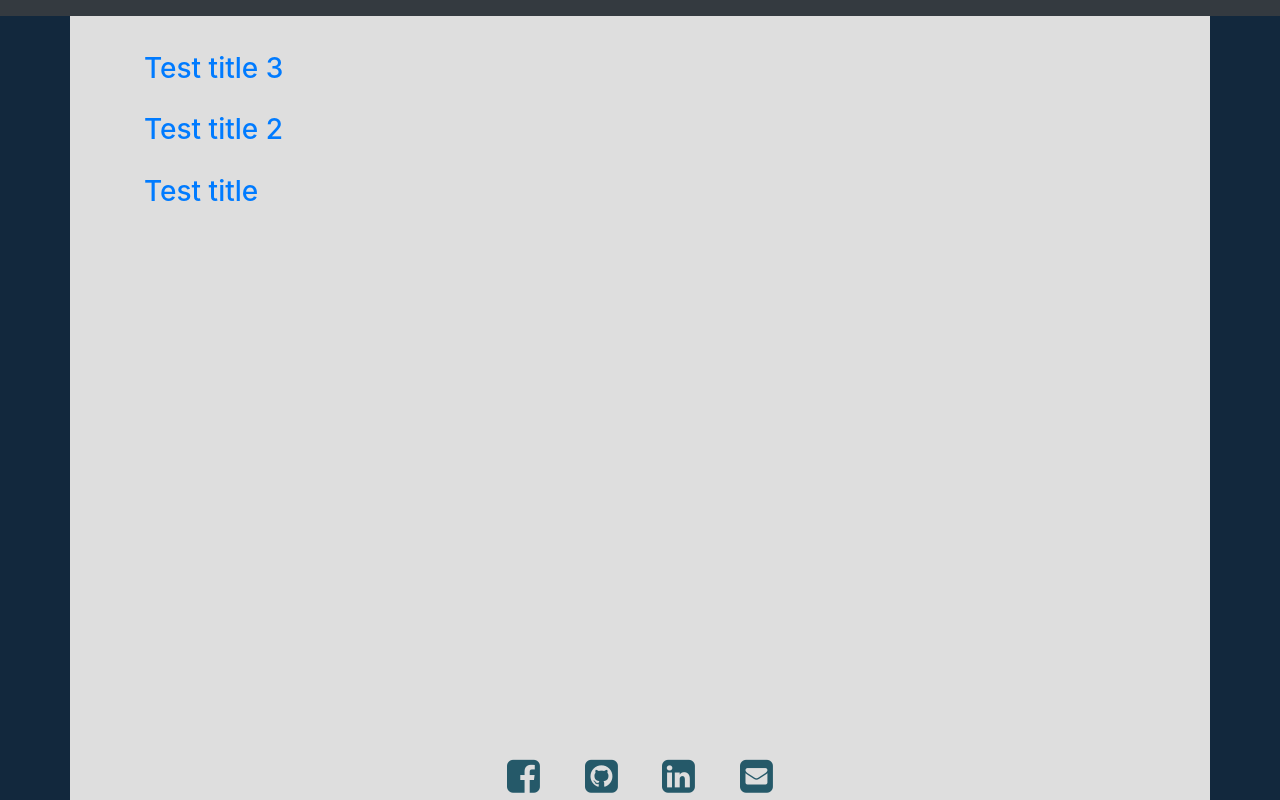
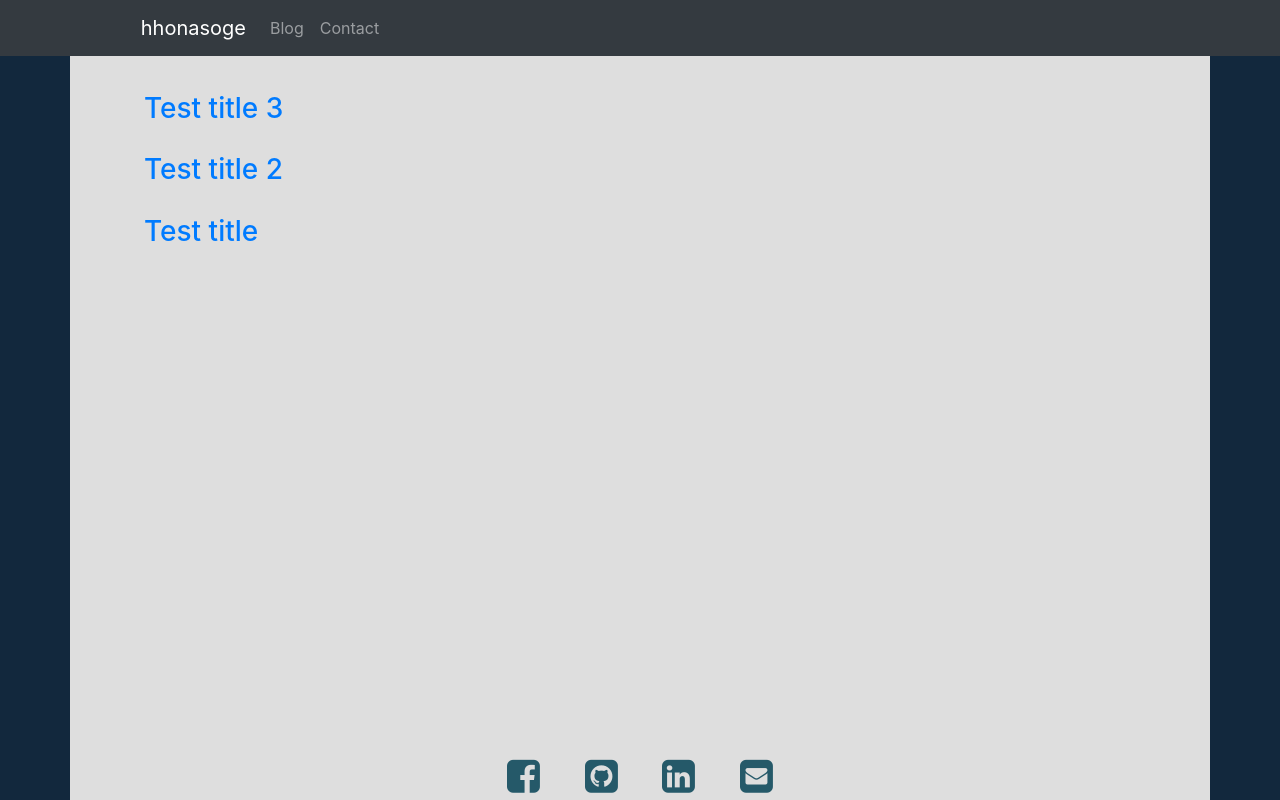
Before and after one commit to hhonasoge/myblog, a Django app: page /blog/ in a window 1280 px wide. Run offline with Django 3.2, Linux system fonts and the light colour scheme; data comes from the database, SQL or seed files in the repository; some libraries are stand-ins or nearby versions.

Commit message:
Revert "maybe fix navbar"
This reverts commit 4d43ec76dd0dd6bcf44b7fa0d709e99961f48b33.

```diff
--- a/blog/templates/blog/base.html
+++ b/blog/templates/blog/base.html
@@ -8,20 +8,22 @@
     <meta name="viewport" content="width=device-width, initial-scale=1, shrink-to-fit=no">
 
     <!-- Bootstrap CSS -->
-    <script src="https://code.jquery.com/jquery-3.2.1.slim.min.js" integrity="sha384-KJ3o2DKtIkvYIK3UENzmM7KCkRr/rE9/Qpg6aAZGJwFDMVNA/GpGFF93hXpG5KkN" crossorigin="anonymous"></script>
-    <script src="https://cdnjs.cloudflare.com/ajax/libs/popper.js/1.12.9/umd/popper.min.js" integrity="sha384-ApNbgh9B+Y1QKtv3Rn7W3mgPxhU9K/ScQsAP7hUibX39j7fakFPskvXusvfa0b4Q" crossorigin="anonymous"></script>
     <link rel="stylesheet" href="https://maxcdn.bootstrapcdn.com/bootstrap/4.0.0/css/bootstrap.min.css" integrity="sha384-Gn5384xqQ1aoWXA+058RXPxPg6fy4IWvTNh0E263XmFcJlSAwiGgFAW/dAiS6JXm" crossorigin="anonymous">
     <link rel="stylesheet" href="https://use.fontawesome.com/releases/v5.8.2/css/all.css">
     <link href="https://maxcdn.bootstrapcdn.com/font-awesome/4.1.0/css/font-awesome.min.css" rel="stylesheet">
+    <script src="https://code.jquery.com/jquery-3.2.1.slim.min.js" integrity="sha384-KJ3o2DKtIkvYIK3UENzmM7KCkRr/rE9/Qpg6aAZGJwFDMVNA/GpGFF93hXpG5KkN" crossorigin="anonymous"></script>
+    <script src="https://cdnjs.cloudflare.com/ajax/libs/popper.js/1.12.9/umd/popper.min.js" integrity="sha384-ApNbgh9B+Y1QKtv3Rn7W3mgPxhU9K/ScQsAP7hUibX39j7fakFPskvXusvfa0b4Q" crossorigin="anonymous"></script>
+    <script src="https://maxcdn.bootstrapcdn.com/bootstrap/4.0.0/js/bootstrap.min.js" integrity="sha384-JZR6Spejh4U02d8jOt6vLEHfe/JQGiRRSQQxSfFWpi1MquVdAyjUar5+76PVCmYl" crossorigin="anonymous"></script>
     <link rel="stylesheet" type="text/css" href="{% static 'css/main.css' %}">
 </head>
   <body>
     <nav class="navbar navbar-expand-lg navbar-dark bg-dark">
-      <button class="navbar-toggler navbar-toggler-right" type="button" data-toggle="collapse" data-target="#navbarText" aria-controls="navbarText" aria-expanded="false" aria-label="Toggle navigation">
-        <span class="navbar-toggler-icon"></span>
         <a class="navbar-brand" href="{% url 'blog:index' %}">hhonasoge</a>
-        <div class="collapse navbar-collapse" id="navbarText">
-          <ul class="navbar-nav">
+        <button class="navbar-toggler" type="button" data-toggle="collapse" data-target="#navbarText" aria-controls="navbarText" aria-expanded="false" aria-label="Toggle navigation">
+          <span class="navbar-toggler-icon"></span>
+        </button>
+        <div class="collapse navbar-collapse ml-auto" id="navbarText">
+          <ul class="navbar-nav mr-auto">
             <li class="nav-item">
               <a class="nav-link" href="{% url 'blog:blog_home' %}">Blog</a>
             </li>
```
